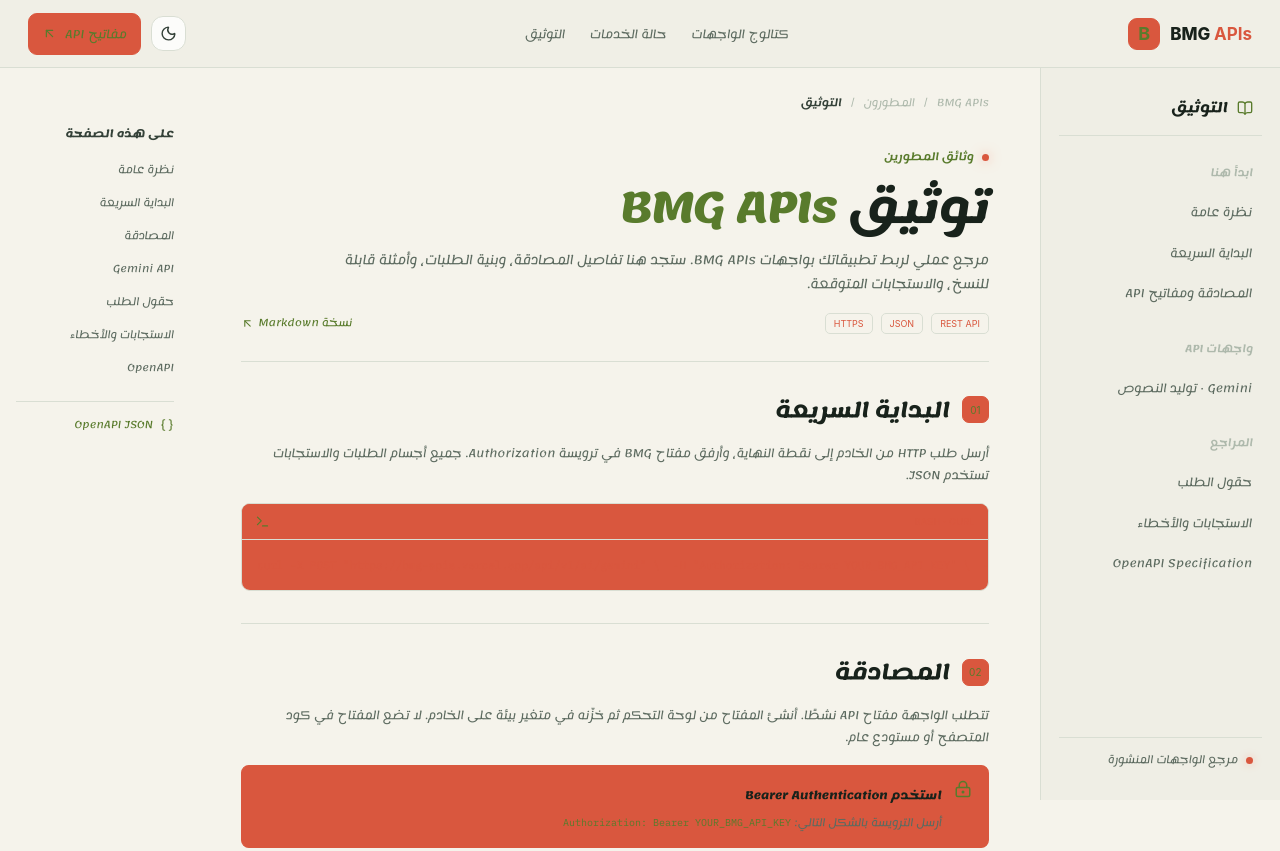
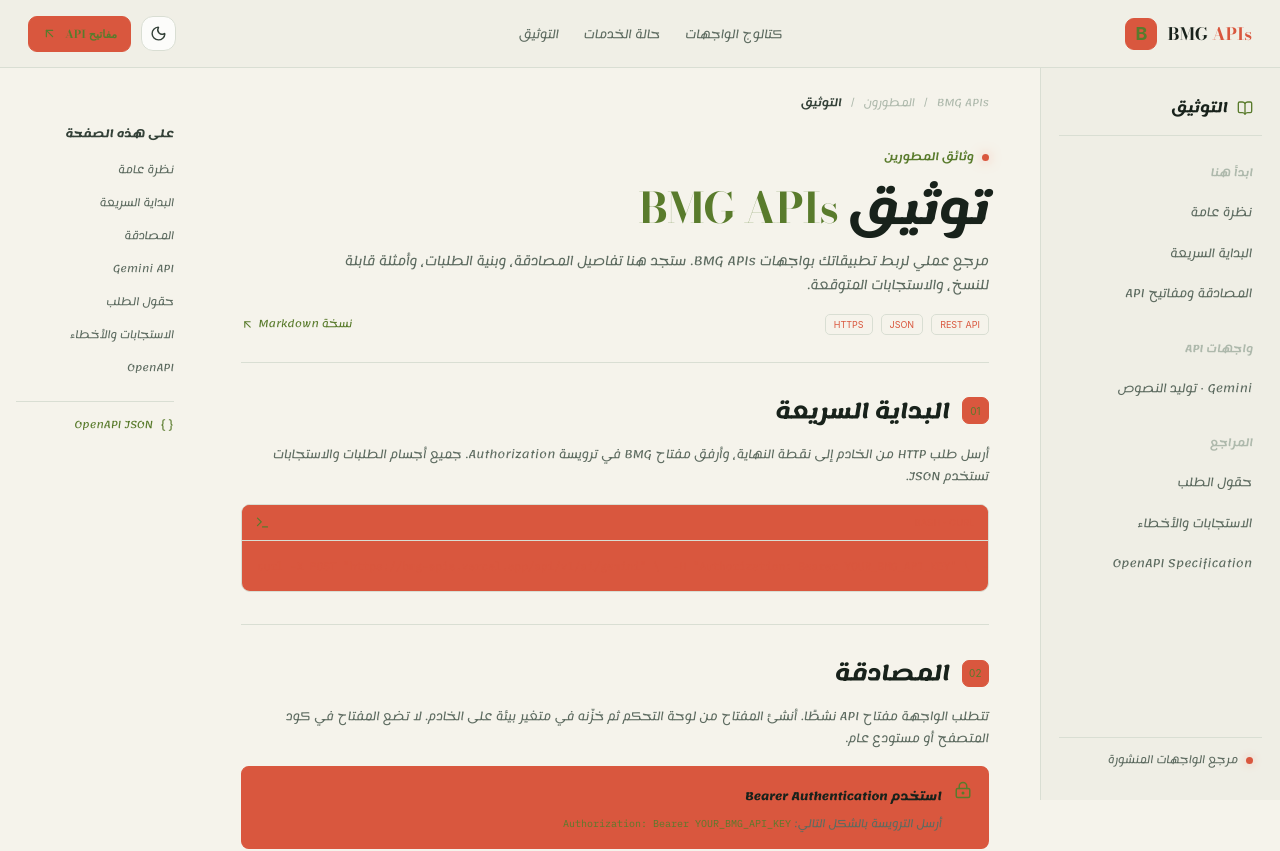
Before and after one commit to T7-T7/Bmg-Apis, a Next.js app: page /docs in a window 1280 px wide. Shown: the top 851 px of the page. Built offline with nearby package versions, Linux system fonts and the light colour scheme.

Commit message:
Apply Mathematical Bold Serif fallback to English brand typography

```diff
--- a/app/globals.css
+++ b/app/globals.css
@@ -970,3 +970,5 @@ html[data-locale="en"] code, html[data-locale="en"] pre, html[data-locale="en"]
 .public-docs-nav-actions { display: flex; align-items: center; gap: 10px; }
 .public-docs-nav .theme-toggle { width: 35px; height: 35px; flex-basis: 35px; }
 @media(max-width:720px) { .public-docs-nav-actions { margin-inline-start: auto; } .public-docs-nav-cta { display: none; } }
+
+.brand-copy strong, .public-docs-brand, .public-docs-intro h1 em, .public-docs-nav-cta { font-family: "Mathematical Bold Serif", "Bodoni Moda", Georgia, serif; font-weight: 700; }
```
